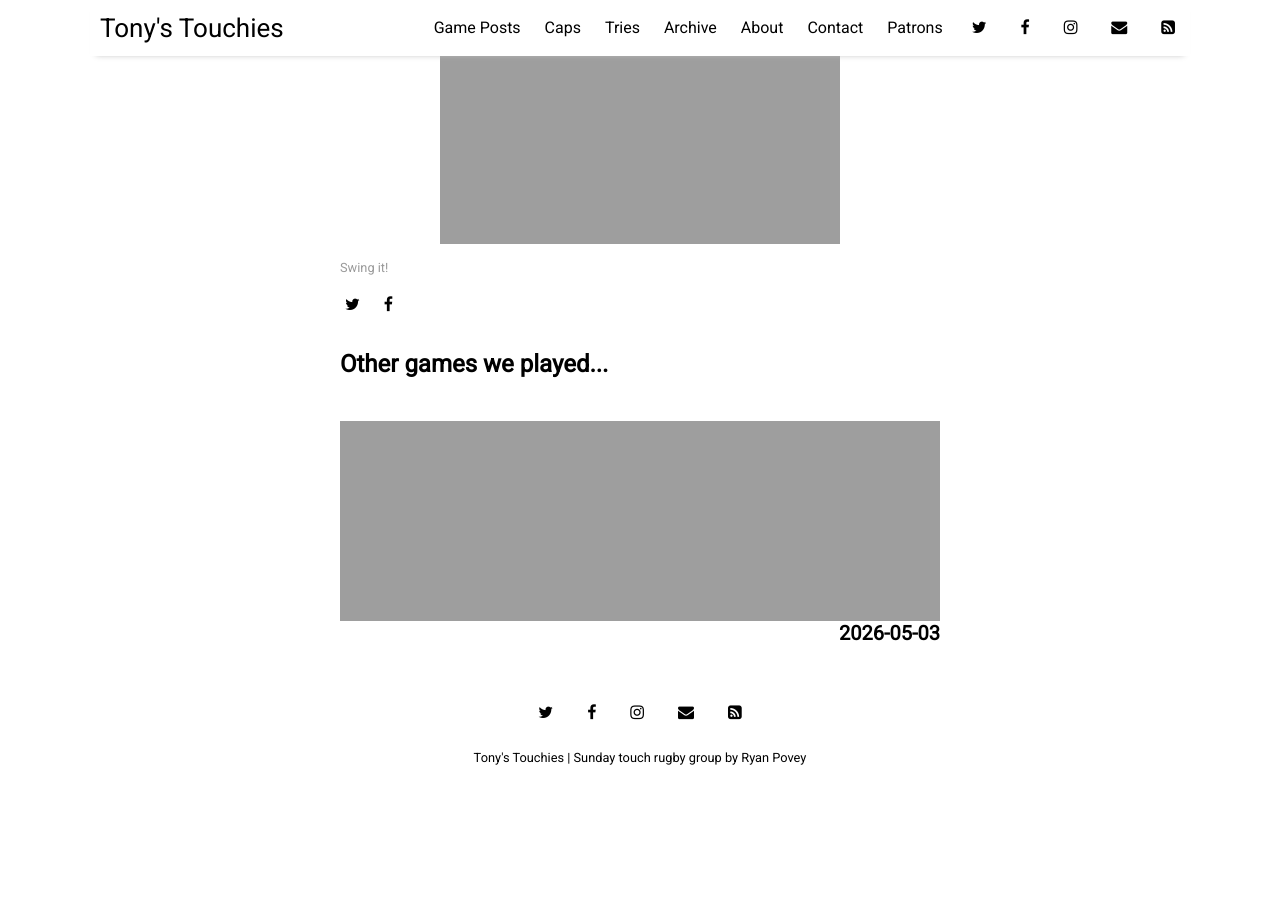
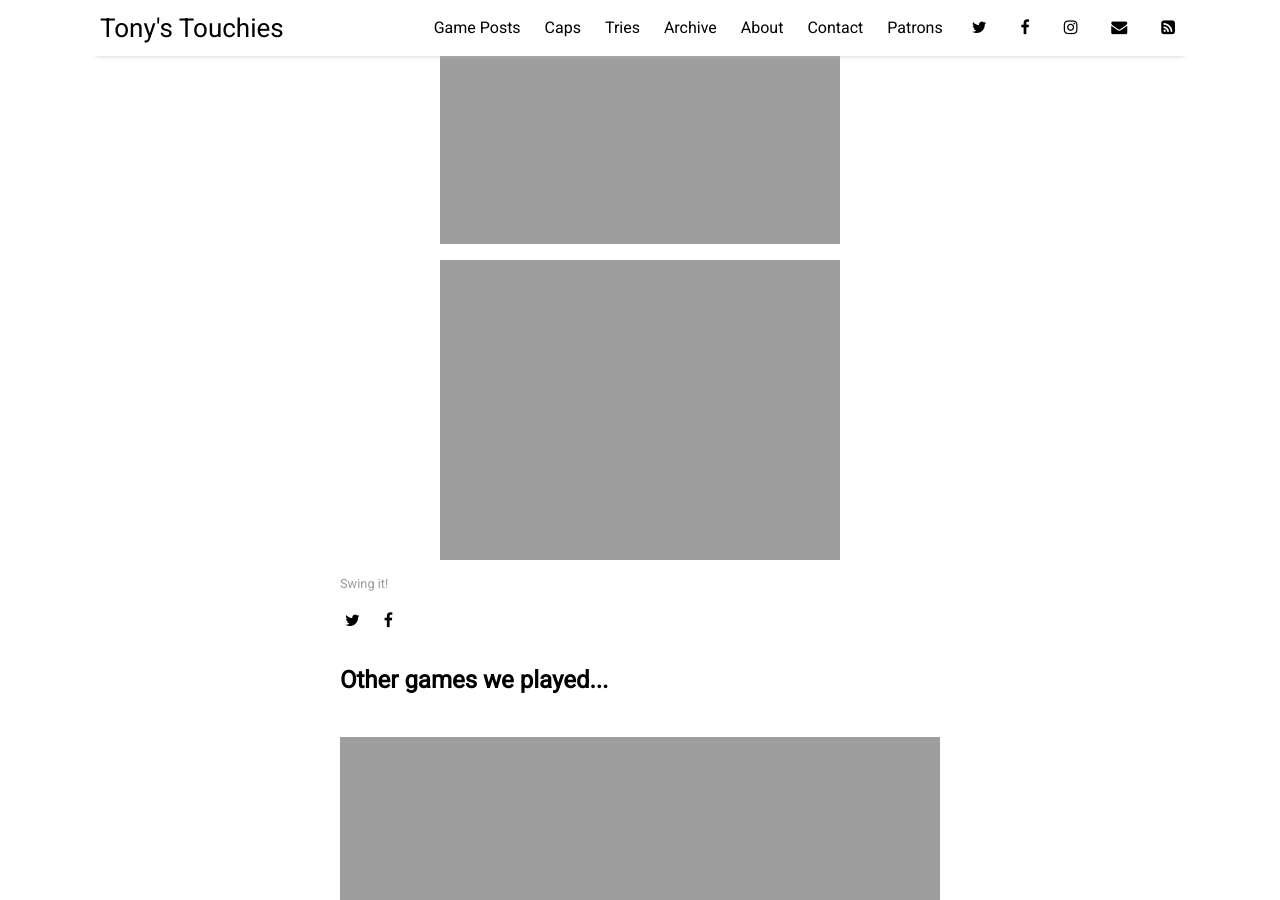
Before and after one commit to sundayrugby/sundayrugby.github.io, a Jekyll site: the page built from _posts/2026-04-26-EH.md, in a window 1280 px wide and 900 px high, scrolled down 2482 px. Built offline with Jekyll 4.4.1, drawn with Linux system fonts in a browser that asks for light colours; nearby versions of some CDN libraries; before the commit the page ends 3278 px from its top, so only the background shows below that.

Commit message:
Add h image ref to 2026-04-26 post

```diff
--- a/_posts/2026-04-26-EH.md
+++ b/_posts/2026-04-26-EH.md
@@ -67,3 +67,5 @@ image: 2026_04_26_g.jpg
 ![alt text](https://sundayrugby.github.io/assets/img/2026_04_26_f.jpg)
 
 ![alt text](https://sundayrugby.github.io/assets/img/2026_04_26_g.jpg)
+
+![alt text](https://sundayrugby.github.io/assets/img/2026_04_26_h.jpg)
```
